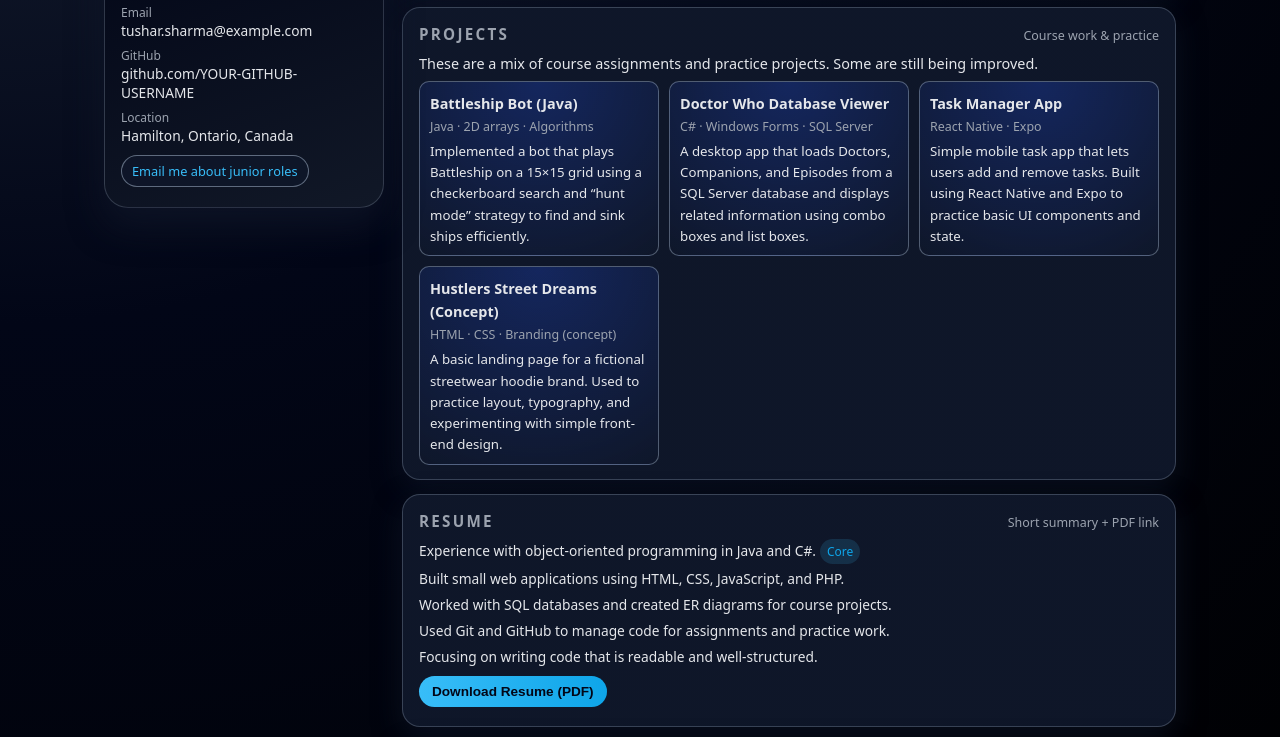
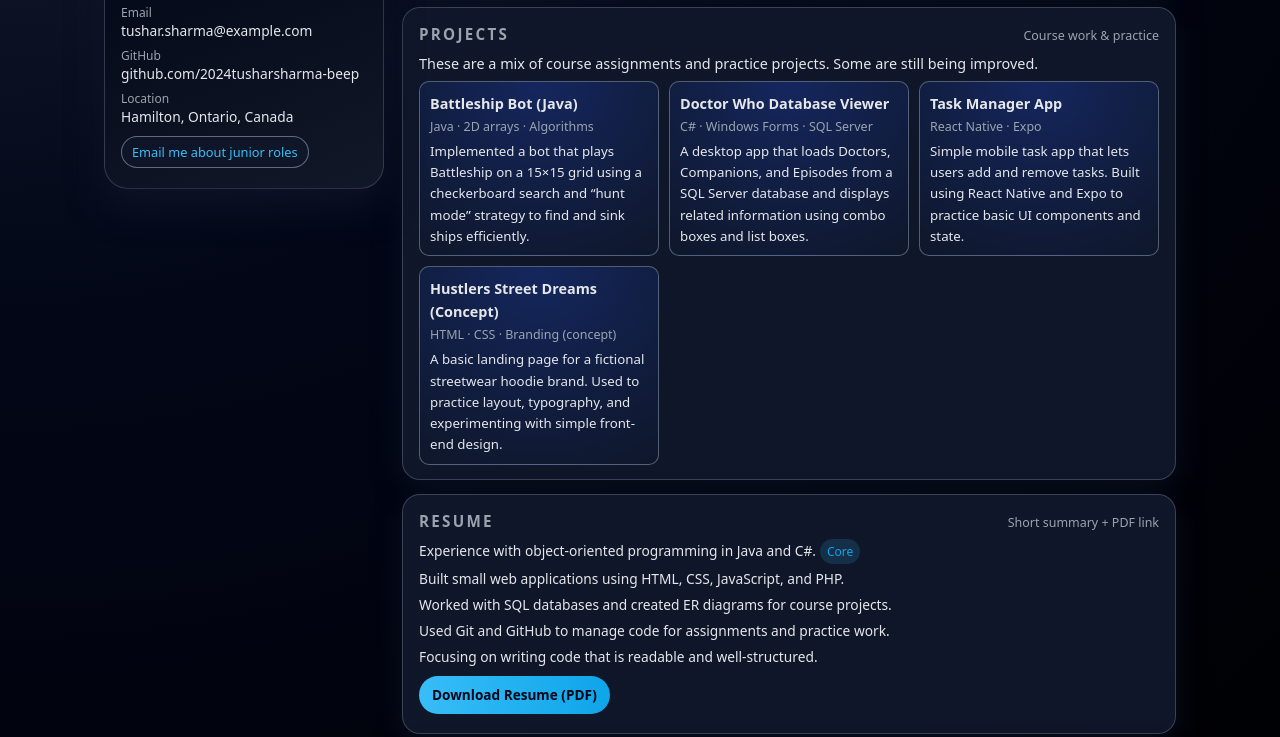
Before and after one commit to 2024tusharsharma-beep/tushar-portfolio, a plain HTML site: page index.html in a window 1280 px wide. Shown: the part 584-1321 px from the top of the page. Drawn offline with Linux system fonts and the light colour scheme.

Commit message:
added resume
added resume link

```diff
--- a/index.html
+++ b/index.html
@@ -406,8 +406,8 @@
                 <li>
                     <span class="contact-label">GitHub</span>
                     <span class="contact-value">
-                        <a href="https://github.com/YOUR-GITHUB-USERNAME" target="_blank">
-                            github.com/YOUR-GITHUB-USERNAME
+                        <a href="https://github.com/2024tusharsharma-beep" target="_blank">
+                            github.com/2024tusharsharma-beep
                         </a>
                     </span>
                 </li>
@@ -417,7 +417,7 @@
                 </li>
             </ul>
 
-            <a class="pill-link" href="mailto:tushar.sharma@example.com">
+            <a class="pill-link" href="mailto:ts123855@gmail.com">
                  Email me about junior roles
             </a>
         </div>
@@ -556,10 +556,9 @@
                     <li>Used Git and GitHub to manage code for assignments and practice work.</li>
                     <li>Focusing on writing code that is readable and well-structured.</li>
                 </ul>
-                <button class="resume-btn"
-                        onclick="alert('For this assignment, you can upload a PDF resume to GitHub and update this button to link to it.');">
-                    Download Resume (PDF)
-                </button>
+               <a class="resume-btn" href="https://github.com/2024tusharsharma-beep/tushar-portfolio/blob/main/Tushar_Sharma_Resume_26.pdf" target="_blank">
+    Download Resume (PDF)
+</a>
                 <div class="resume-note"></div>
             </div>
         </section>
```
